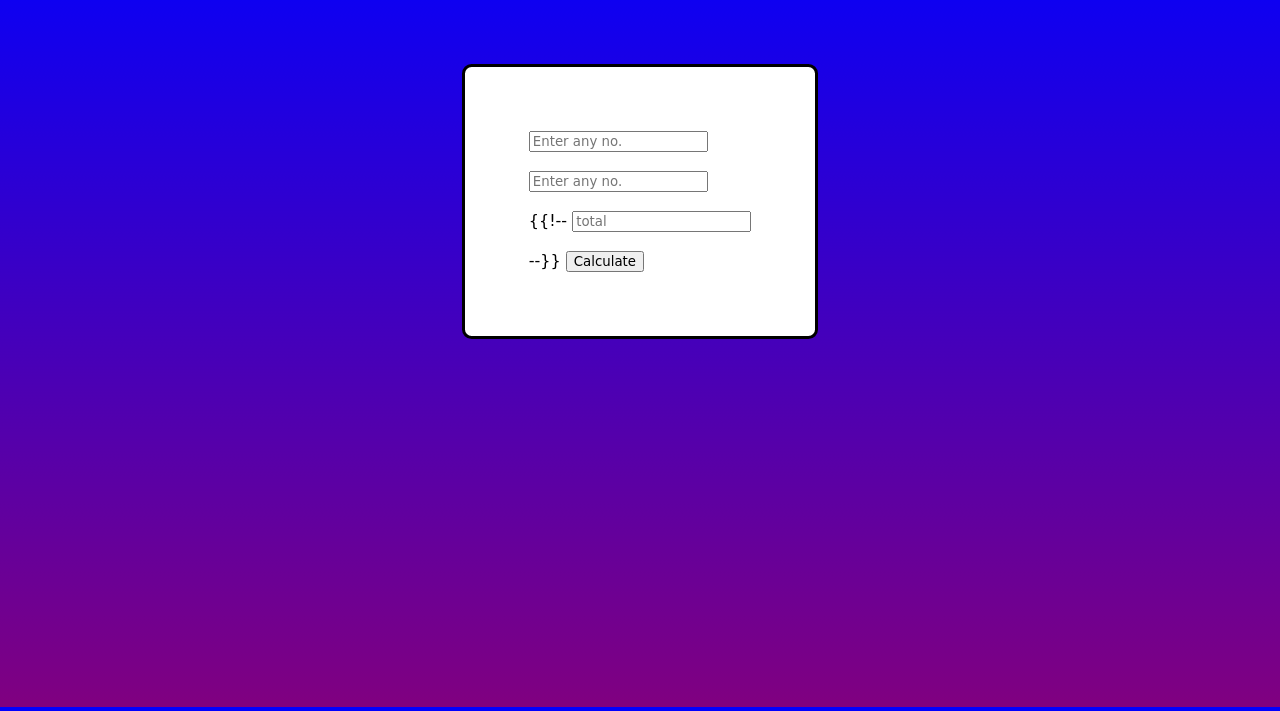
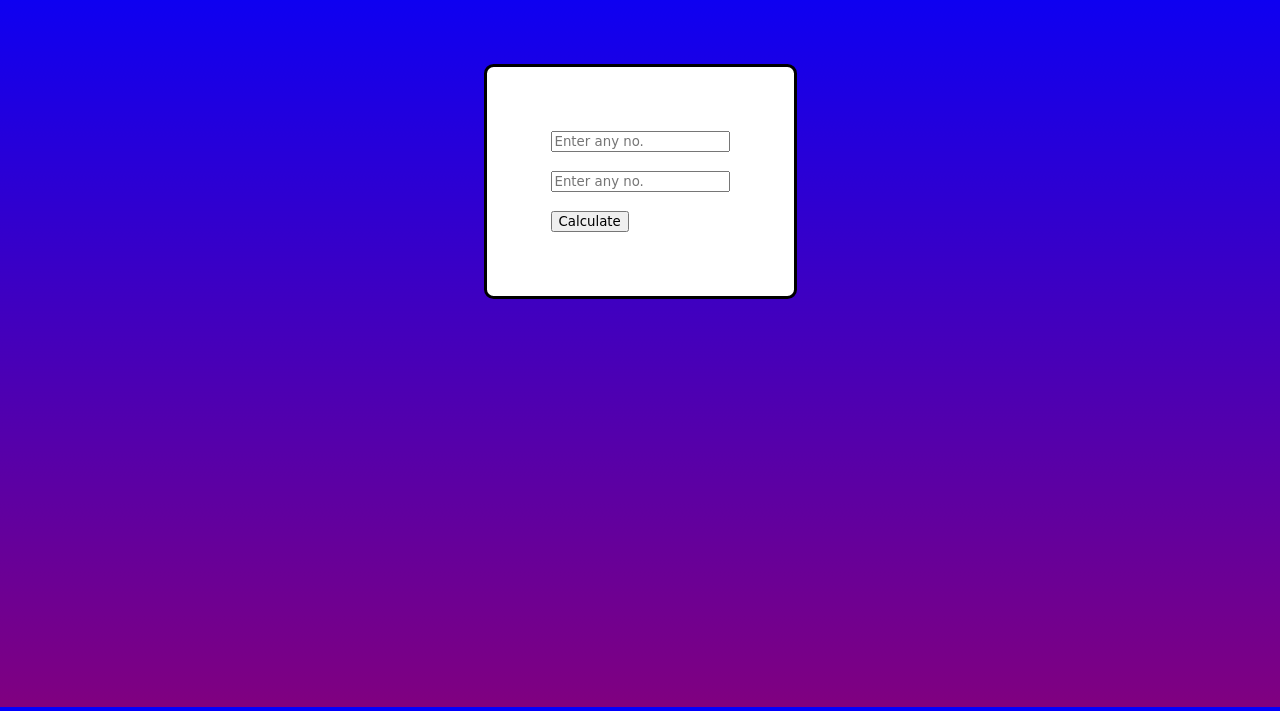
Before and after one commit to Neetu-12/CALCULATOR, a website: page index.html in a window 1280 px wide. Shown: the part 89-800 px from the top of the page. Drawn offline with Linux system fonts and the light colour scheme; a web font is replaced by a local one.

Commit message:
Update index.html

```diff
--- a/index.html
+++ b/index.html
@@ -54,7 +54,6 @@
         <form method="post" action="/calculator" class="form">
             <input type="text" name="v1" placeholder="Enter any no." required id="input1"><br><br>
             <input type="text" name="v2" placeholder="Enter any no." required id="input2"><br><br>
-            {{!-- <input type="text" placeholder="total" id="inp3"><br><br> --}}
             <button>Calculate</button>
         </form>
         <h1 id="inp3"></h1>
```
